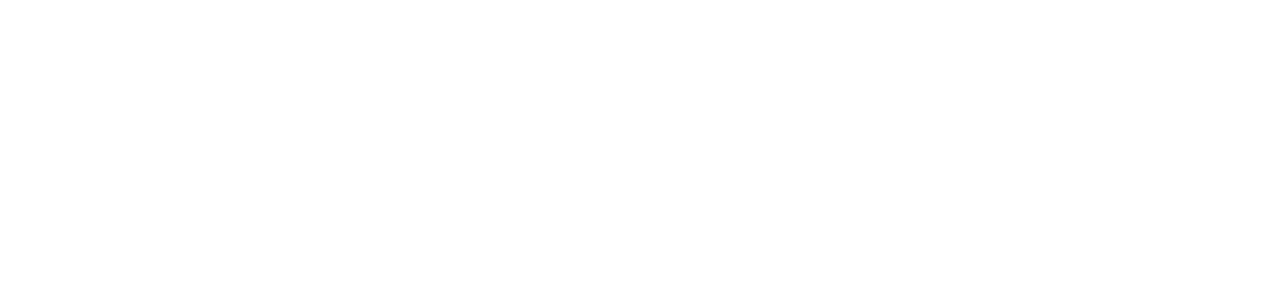
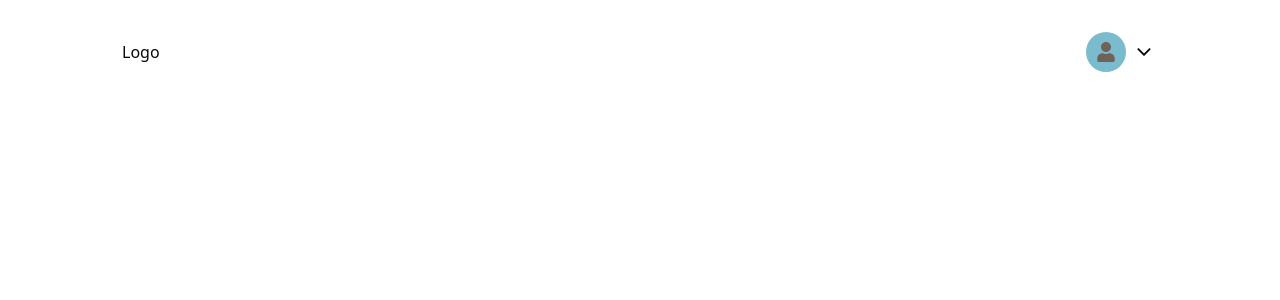
Before and after one commit to DanyAxeDev/Projeto_Final_-PraTi, a React (Vite) app: page /home in a window 1280 px wide. Before the commit this address had no page. Shown: the top 300 px of the page. Built offline with nearby package versions, Linux system fonts and the light colour scheme; a web font is replaced by a local one.

Commit message:
feat: header de área logada criada

```diff
--- a/src/App.tsx
+++ b/src/App.tsx
@@ -1,5 +1,6 @@
 import { BrowserRouter as Router, Routes, Route } from "react-router"
 import PublicLayout from "./layouts/PublicLayout"
+import LoggedInLayout from "./layouts/LoggedInLayout"
 import LandingPage from "./pages/landing-page/LandingPage"
 import LoginPage from "./pages/login/LoginPage"
 
@@ -7,14 +8,18 @@
   return (
     <Router>
       <Routes>
+        {/* Rotas públicas com Header */}
         <Route element={<PublicLayout />}>
           <Route path="/" element={<LandingPage />} />
         </Route>
+
+        {/* Rotas públicas */}
         <Route path="/login" element={<LoginPage />} />
 
-        {/* <Route element={<LoggedInLayout />}>
+        {/* Rotas privadas (usuário logado) */}
+        <Route element={<LoggedInLayout />}>
           <Route path="/home" />
-        </Route> */}
+        </Route>
       </Routes>
     </Router>
   )
--- /dev/null
+++ b/src/components/HeaderMenu.tsx
@@ -0,0 +1,49 @@
+import type { Dispatch, SetStateAction } from "react"
+import MenuLink from "./MenuLink"
+import RoundButtonDanger from "./RoundButtonDanger"
+import { TbCirclePlus } from "react-icons/tb"
+import { FaCat } from "react-icons/fa"
+import { MdFavorite } from "react-icons/md"
+import { IoIosSettings } from "react-icons/io"
+
+type HeaderMenuProps = {
+    isOpen: boolean,
+    setIsOpen: Dispatch<SetStateAction<boolean>>
+}
+
+function HeaderMenu({ isOpen, setIsOpen }: HeaderMenuProps) {
+  return (
+    <nav
+    onClick={() => setIsOpen(false)}
+    className={`w-[240px] py-8 bg-white absolute right-8 shadow-md z-20 transition-all duration-200 ${isOpen ? "top-26 opacity-100 visible" : "top-[-300px] opacity-0 invisible"}`}
+    >
+        <ul className="flex flex-col gap-2">
+            <MenuLink
+            icon={<TbCirclePlus className="text-blue text-2xl" />}
+            text="Adicionar um pet"
+            url=""
+            />
+            <MenuLink
+            icon={<FaCat className="text-blue text-2xl" />}
+            text="Meus pets"
+            url=""
+            />
+            <MenuLink
+            icon={<MdFavorite className="text-blue text-2xl" />}
+            text="Favoritos"
+            url=""
+            />
+            <MenuLink
+            icon={<IoIosSettings className="text-blue text-2xl" />}
+            text="Minha conta"
+            url=""
+            />
+            <li className="p-3">
+                <RoundButtonDanger text="Sair" />
+            </li>
+        </ul>
+    </nav>
+  )
+}
+
+export default HeaderMenu
--- /dev/null
+++ b/src/components/LoggedInHeader.tsx
@@ -0,0 +1,34 @@
+import { useState } from "react"
+import { Link } from "react-router"
+import { FaUser } from "react-icons/fa"
+import { IoIosArrowDown } from "react-icons/io"
+import HeaderMenu from "./HeaderMenu"
+
+function LoggedInHeader() {
+    const [isOpen, setIsOpen] = useState(false)
+
+    return (
+        <header className="bg-white">
+            <div className="flex justify-between items-center max-w-[1100px] mx-auto py-7 px-8 relative">
+                <Link to="/home">
+                    <span>Logo</span>
+                </Link>
+
+                <button
+                onClick={() => setIsOpen(!isOpen)}
+                className="flex gap-2 items-center hover:bg-lightgray p-1 rounded-md transition-colors duration-300 cursor-pointer"
+                >
+                    <div className="bg-blue size-10 flex justify-center items-center rounded-full text-xl text-brown">
+                        <FaUser />
+                    </div>
+
+                    <IoIosArrowDown className="text-xl" />
+                </button>
+
+                <HeaderMenu isOpen={isOpen} setIsOpen={setIsOpen} />
+            </div>
+        </header>
+    )
+}
+
+export default LoggedInHeader
--- /dev/null
+++ b/src/components/MenuLink.tsx
@@ -0,0 +1,24 @@
+import type { ReactNode } from "react"
+import { Link } from "react-router"
+
+type MenuLinkProps = {
+    icon: ReactNode,
+    text: string,
+    url: string
+
+}
+
+function MenuLink({ icon, text, url }: MenuLinkProps) {
+  return (
+    <li>
+        <Link
+        to={url}
+        className="flex items-center gap-3 p-3 hover:bg-lightgray transition-colors duration-300 font-raleway font-medium"
+        >
+            {icon} {text}
+        </Link>
+    </li>
+  )
+}
+
+export default MenuLink
--- /dev/null
+++ b/src/components/RoundButtonDanger.tsx
@@ -0,0 +1,15 @@
+type RoundButtonDangerProps = {
+	text: string
+}
+
+function RoundButtonDanger({ text }: RoundButtonDangerProps) {
+	return (
+		<button
+		className="bg-red-400 py-1 px-8 rounded-full transition-all duration-300 hover:brightness-85 text-white font-raleway font-bold w-full cursor-pointer"
+		>
+    		{text}
+		</button>
+  )
+}
+
+export default RoundButtonDanger
--- /dev/null
+++ b/src/layouts/LoggedInLayout.tsx
@@ -0,0 +1,15 @@
+import { Outlet } from "react-router"
+import LoggedInHeader from "@/components/LoggedInHeader"
+
+function LoggedInLayout() {
+  return (
+    <>
+        <LoggedInHeader />
+        <main className="h-screen">
+            <Outlet />
+        </main>
+    </>
+  )
+}
+
+export default LoggedInLayout
```
